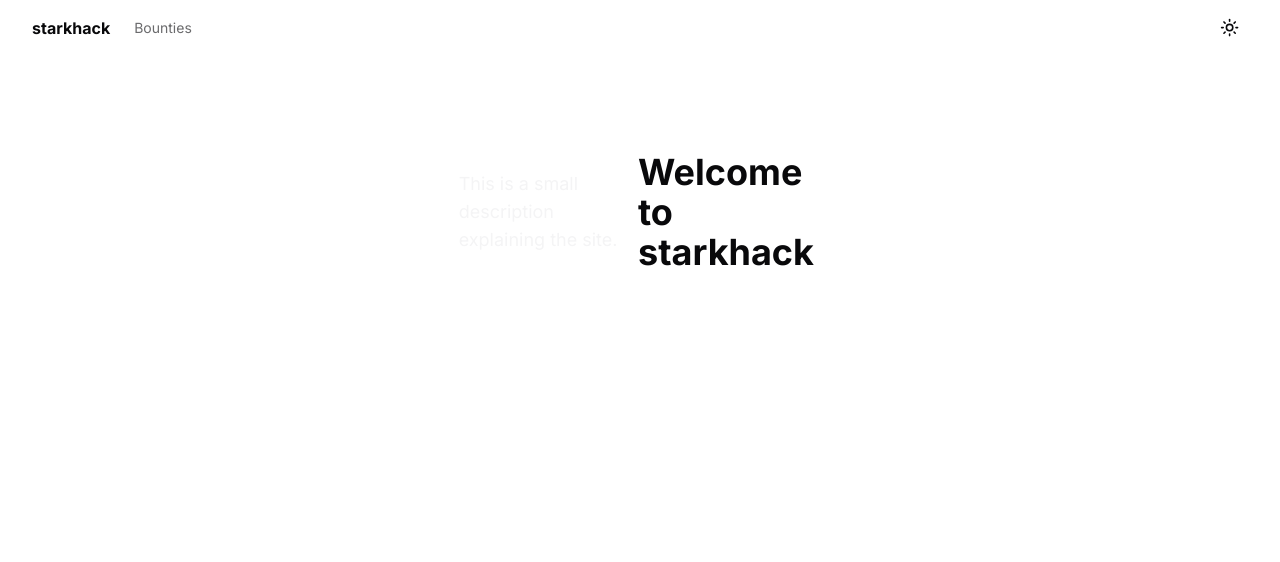
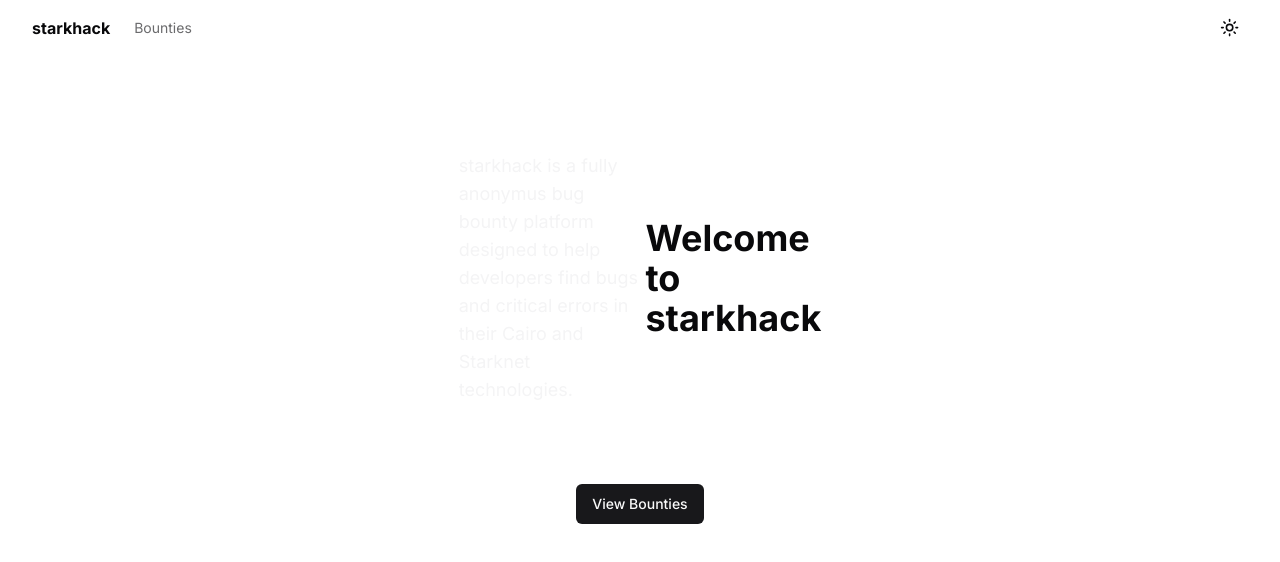
Before and after one commit to RohaanMooken/StarkHack, a Next.js app in the folder frontend/: page / in a window 1280 px wide. Shown: the top 562 px of the page. Built offline with nearby package versions, Linux system fonts and the light colour scheme.

Commit message:
Update page.js

```diff
--- a/frontend/src/app/page.js
+++ b/frontend/src/app/page.js
@@ -1,12 +1,19 @@
 import { siteConfig } from "@/config/site";
+import Link from "next/link";
+import { buttonVariants } from "@/components/ui/button";
 
 export default function Home() {
 	return (
-		<main className="flex min-h-screen flex-col items-center justify-between p-24">
+		<main className="flex min-h-screen flex-col items-center space-y-20 p-24">
 			<div className="flex flex-row items-center justify-between w-4/12">
-				<p className="text-lg text-muted">This is a small description explaining the site.</p>
+				<p className="text-lg text-muted">
+					{siteConfig.name} is a fully anonymus bug bounty platform
+					designed to help developers find bugs and critical errors in
+					their Cairo and Starknet technologies.
+				</p>
 				<h1 className="font-bold">Welcome to {siteConfig.name}</h1>
 			</div>
+			<Link className={buttonVariants({ variant: "default" })} href={"/bounties"}>View Bounties</Link>
 		</main>
 	);
 }
```
